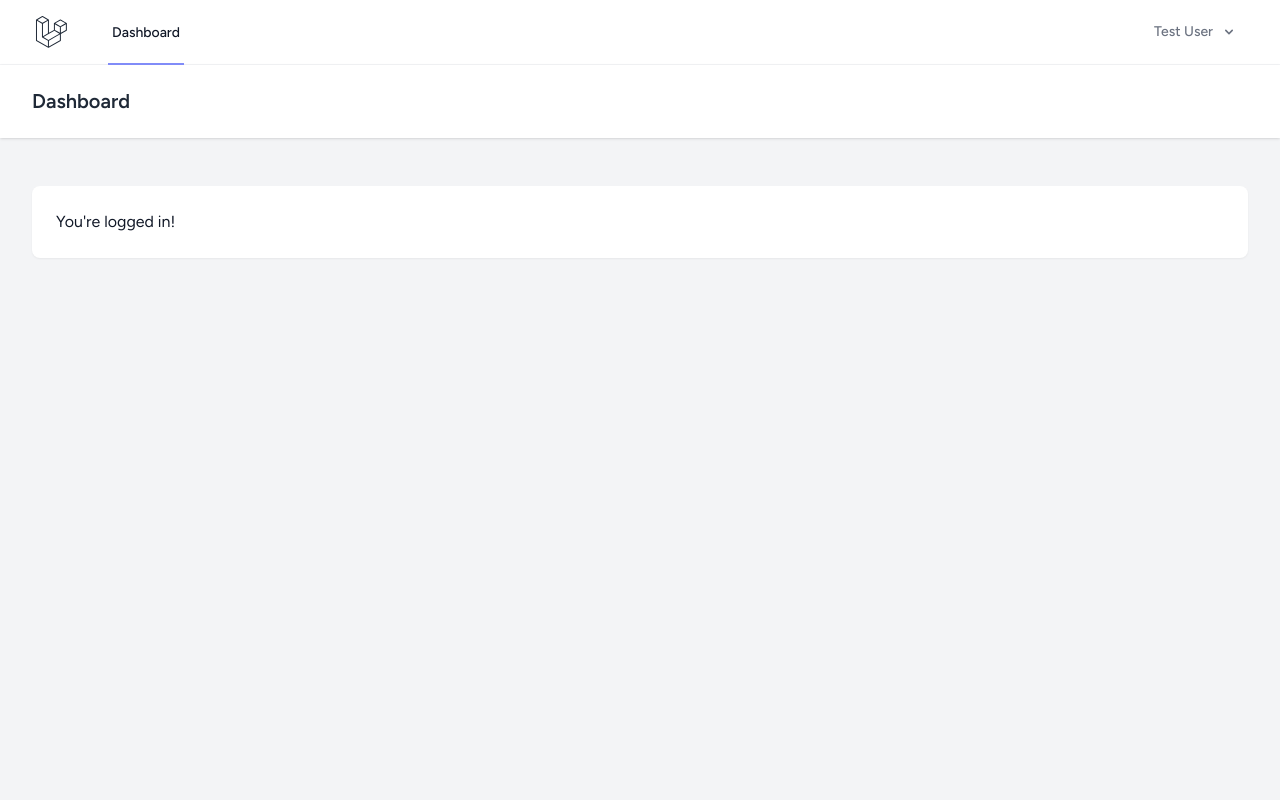
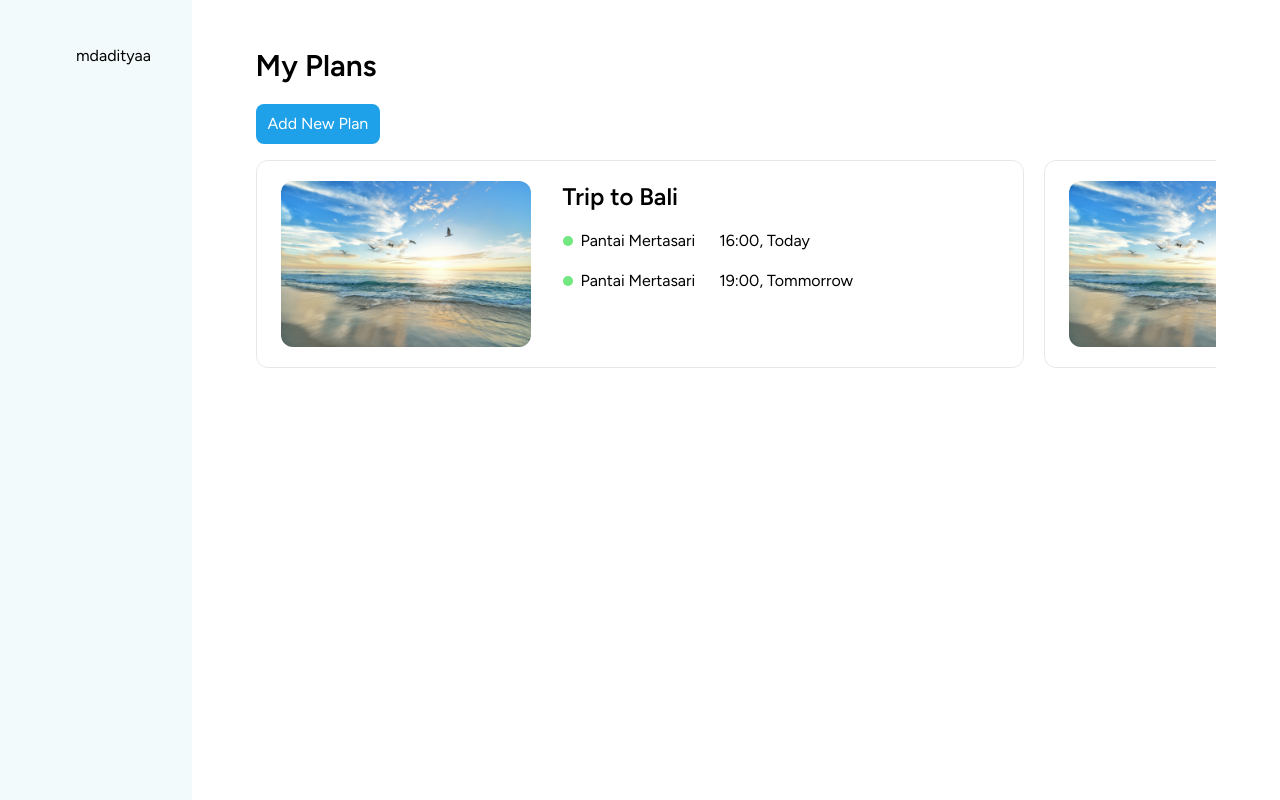
Before and after one commit to madeaditya02/test-breeze, a Laravel app: page /dashboard in a window 1280 px wide. Run offline with Laravel 12, Linux system fonts and the light colour scheme; a user stored in the database is signed in; data comes from the database, SQL or seed files in the repository; style sheets or scripts are compiled from the project's sources; some libraries are stand-ins or nearby versions.

Commit message:
Start create dashboard

```diff
--- a/package.json
+++ b/package.json
@@ -19,5 +19,9 @@
         "tailwindcss": "^3.2.1",
         "vite": "^5.0",
         "vue": "^3.4.0"
+    },
+    "dependencies": {
+        "primevue": "^4.0.0",
+        "swiper": "^11.1.4"
     }
 }
--- /dev/null
+++ b/resources/js/Layouts/DashboardLayout.vue
@@ -0,0 +1,15 @@
+<script setup>
+</script>
+<template>
+  <div class="flex w-100">
+    <nav class="w-[320px] min-h-screen bg-blue-lighter px-8 py-10">
+      <div class="flex gap-3 items-center">
+        <div class="w-[32px] h-[32px]"></div>
+        <div>mdadityaa</div>
+      </div>
+    </nav>
+    <div class="px-16 py-12">
+      <slot />
+    </div>
+  </div>
+</template>
--- a/resources/js/Pages/Dashboard.vue
+++ b/resources/js/Pages/Dashboard.vue
@@ -4,6 +4,7 @@
 </script>
 
 <template>
+
   <Head title="Dashboard" />
 
   <AuthenticatedLayout>
--- /dev/null
+++ b/resources/js/Pages/MyDashboard.vue
@@ -0,0 +1,240 @@
+<template>
+  <h1 class="text-3xl font-semibold mb-5">My Plans</h1>
+  <button class="px-3 py-2 rounded-lg bg-blue-primary text-white">Add New Plan</button>
+  <swiper :slidesPerView="'auto'" :spaceBetween="20" :pagination="{
+    clickable: true,
+  }" class="mySwiper">
+    <swiper-slide>
+      <div class="w-full border rounded-xl px-6 py-5 flex gap-8 mt-4">
+        <img src="/img/beach.jpg" alt="" class="w-[250px] min-h-[120px] h-full rounded-xl">
+        <div class="flex-grow flex gap-8">
+          <div>
+            <h2 class="text-2xl font-semibold">Trip to Bali</h2>
+            <div class="grid gap-x-6 gap-y-4 mt-4" style="grid-template-columns: auto auto;">
+              <div class="flex gap-2 items-center">
+                <div class="w-[10px] h-[10px] rounded-full bg-[#73E77F]"></div>
+                <div>Pantai Mertasari</div>
+              </div>
+              <div>16:00, Today</div>
+              <div class="flex gap-2 items-center">
+                <div class="w-[10px] h-[10px] rounded-full bg-[#73E77F]"></div>
+                <div>Pantai Mertasari</div>
+              </div>
+              <div>19:00, Tommorrow</div>
+            </div>
+          </div>
+        </div>
+      </div>
+    </swiper-slide>
+    <swiper-slide>
+      <div class="w-full border rounded-xl px-6 py-5 flex gap-8 mt-4">
+        <img src="/img/beach.jpg" alt="" class="w-[250px] min-h-[120px] h-full rounded-xl">
+        <div class="flex-grow flex gap-8">
+          <div>
+            <h2 class="text-2xl font-semibold">Trip to Bali</h2>
+            <div class="grid gap-x-6 gap-y-4 mt-4" style="grid-template-columns: auto auto;">
+              <div class="flex gap-2 items-center">
+                <div class="w-[10px] h-[10px] rounded-full bg-[#73E77F]"></div>
+                <div>Pantai Mertasari</div>
+              </div>
+              <div>16:00, Today</div>
+              <div class="flex gap-2 items-center">
+                <div class="w-[10px] h-[10px] rounded-full bg-[#73E77F]"></div>
+                <div>Pantai Mertasari</div>
+              </div>
+              <div>19:00, Tommorrow</div>
+            </div>
+          </div>
+        </div>
+      </div>
+    </swiper-slide>
+    <swiper-slide>
+      <div class="w-full border rounded-xl px-6 py-5 flex gap-8 mt-4">
+        <img src="/img/beach.jpg" alt="" class="w-[250px] min-h-[120px] h-full rounded-xl">
+        <div class="flex-grow flex gap-8">
+          <div>
+            <h2 class="text-2xl font-semibold">Trip to Bali</h2>
+            <div class="grid gap-x-6 gap-y-4 mt-4" style="grid-template-columns: auto auto;">
+              <div class="flex gap-2 items-center">
+                <div class="w-[10px] h-[10px] rounded-full bg-[#73E77F]"></div>
+                <div>Pantai Mertasari</div>
+              </div>
+              <div>16:00, Today</div>
+              <div class="flex gap-2 items-center">
+                <div class="w-[10px] h-[10px] rounded-full bg-[#73E77F]"></div>
+                <div>Pantai Mertasari</div>
+              </div>
+              <div>19:00, Tommorrow</div>
+            </div>
+          </div>
+        </div>
+      </div>
+    </swiper-slide>
+  </swiper>
+  <div class="card mt-5 w-full">
+    <!-- <Carousel :value="products" :numVisible="1" :numScroll="2">
+      <template #item="slotProps">
+        <div class="border border-surface-200 dark:border-surface-700 rounded-md m-2 p-3 w-full">
+          <div class="mb-3">
+            <div class="relative mx-auto w-full">
+              <img :src="'https://primefaces.org/cdn/primevue/images/product/' + slotProps.data.image"
+                :alt="slotProps.data.name" class="w-full rounded-md h-[200px] object-cover" />
+              <Tag :value="slotProps.data.inventoryStatus" :severity="getSeverity(slotProps.data.inventoryStatus)"
+                class="absolute" style="left:5px; top: 5px" />
+            </div>
+          </div>
+          <div class="mb-3 font-medium">{{ slotProps.data.name }}</div>
+          <div class="flex justify-between items-center">
+            <div class="mt-0 font-semibold text-xl">${{ slotProps.data.price }}</div>
+            <span>
+              <Button icon="pi pi-heart" severity="secondary" outlined />
+              <Button icon="pi pi-shopping-cart" class="ml-2" />
+            </span>
+          </div>
+        </div>
+      </template>
+</Carousel> -->
+  </div>
+</template>
+<script setup>
+import { ref, onMounted } from "vue";
+import { Swiper, SwiperSlide } from "swiper/vue";
+import 'swiper/css';
+
+import 'swiper/css/pagination';
+
+// import './style.css';
+
+// import required modules
+import { Pagination } from 'swiper/modules';
+import DashboardLayout from '../Layouts/DashboardLayout.vue'
+
+defineOptions({ layout: DashboardLayout })
+const modules = ref([Pagination])
+// const swp = useSwiper();
+// const onSwiper = (swiper) => {
+//   console.log(swiper);
+// }
+// return {onSwiper}
+</script>
+<style>
+.swiper {
+  width: 100%;
+  height: auto;
+}
+
+.swiper-slide {
+  /* text-align: center;
+  font-size: 18px;
+  background: #fff;
+  border: 1px solid #000;
+  display: flex;
+  justify-content: center;
+  align-items: center; */
+}
+
+/* .swiper-slide img {
+  display: block;
+  width: 100%;
+  height: 100%;
+  object-fit: cover;
+} */
+/* .swiper-slide:last-child>div {
+  width: calc(100% - 20px);
+} */
+
+.swiper-slide {
+  width: 80%;
+}
+
+.swiper-slide:last-child {
+  width: 100%;
+}
+
+/* .swiper-slide:nth-child() {
+  width: 100%;
+} */
+
+.swiper-slide:nth-child(3) {
+  width: 80%;
+}
+</style>
+<!-- <script setup>
+import { ref, onMounted, onUnmounted } from "vue";
+// import { ProductService } from '@/service/ProductService';
+import Carousel from 'primevue/carousel';
+import Button from 'primevue/button';
+import Tag from 'primevue/tag';
+import DashboardLayout from '../Layouts/DashboardLayout.vue'
+
+defineOptions({ layout: DashboardLayout })
+const products = ref();
+onMounted(() => {
+  // ProductService.getProductsSmall().then((data) => (products.value = data.slice(0, 9)));
+  products.value = [{
+    id: '1000',
+    code: 'f230fh0g3',
+    name: 'Bamboo Watch',
+    description: 'Product Description',
+    image: 'bamboo-watch.jpg',
+    price: 65,
+    category: 'Accessories',
+    quantity: 24,
+    inventoryStatus: 'INSTOCK',
+    rating: 5
+  }, {
+    id: '1001',
+    code: 'f230fh0g3',
+    name: 'Bamboo Watch',
+    description: 'Product Description',
+    image: 'bamboo-watch.jpg',
+    price: 65,
+    category: 'Accessories',
+    quantity: 24,
+    inventoryStatus: 'INSTOCK',
+    rating: 5
+  }];
+  // document.querySelector('.p-carousel-next-button')
+})
+onUnmounted(() => {
+  document.querySelector('.p-carousel-next-button')
+})
+const responsiveOptions = ref([
+  {
+    breakpoint: '1400px',
+    numVisible: 2,
+    numScroll: 1
+  },
+  {
+    breakpoint: '1199px',
+    numVisible: 3,
+    numScroll: 1
+  },
+  {
+    breakpoint: '767px',
+    numVisible: 2,
+    numScroll: 1
+  },
+  {
+    breakpoint: '575px',
+    numVisible: 1,
+    numScroll: 1
+  }
+]);
+
+const getSeverity = (status) => {
+  switch (status) {
+    case 'INSTOCK':
+      return 'success';
+
+    case 'LOWSTOCK':
+      return 'warning';
+
+    case 'OUTOFSTOCK':
+      return 'danger';
+
+    default:
+      return null;
+  }
+};
+</script> -->
--- a/resources/js/app.js
+++ b/resources/js/app.js
@@ -5,6 +5,8 @@
 import { createInertiaApp } from '@inertiajs/vue3';
 import { resolvePageComponent } from 'laravel-vite-plugin/inertia-helpers';
 import { ZiggyVue } from '../../vendor/tightenco/ziggy';
+
+import PrimeVue from "primevue/config"
 
 const appName = import.meta.env.VITE_APP_NAME || 'Laravel';
 
@@ -15,6 +17,7 @@
         return createApp({ render: () => h(App, props) })
             .use(plugin)
             .use(ZiggyVue)
+            .use(PrimeVue)
             .mount(el);
     },
     progress: {
--- a/routes/web.php
+++ b/routes/web.php
@@ -18,8 +18,11 @@
 });
 
 Route::get('/dashboard', function () {
-    return Inertia::render('Dashboard');
+    return Inertia::render('MyDashboard');
 })->middleware(['auth', 'verified'])->name('dashboard');
+// Route::get('/dashboard', function () {
+//     return Inertia::render('Dashboard');
+// })->middleware(['auth', 'verified'])->name('dashboard');
 
 Route::middleware('auth')->group(function () {
     Route::get('/profile', [ProfileController::class, 'edit'])->name('profile.edit');
--- a/tailwind.config.js
+++ b/tailwind.config.js
@@ -15,6 +15,13 @@
             fontFamily: {
                 sans: ['Figtree', ...defaultTheme.fontFamily.sans],
             },
+            colors: {
+                'blue-primary': '#1FA1E9',
+                'blue-sky': '#41C9E2',
+                'blue-light': '#ACE2E1',
+                'blue-lighter': '#F3FAFB',
+                'blue-dark': '177AAF',
+            }
         },
     },
 
```
Also changed, not shown: package-lock.json, public/img/beach.jpg (added), public/img/monas.jpg (added). Lines whose indentation alone changed are shown as unchanged.
